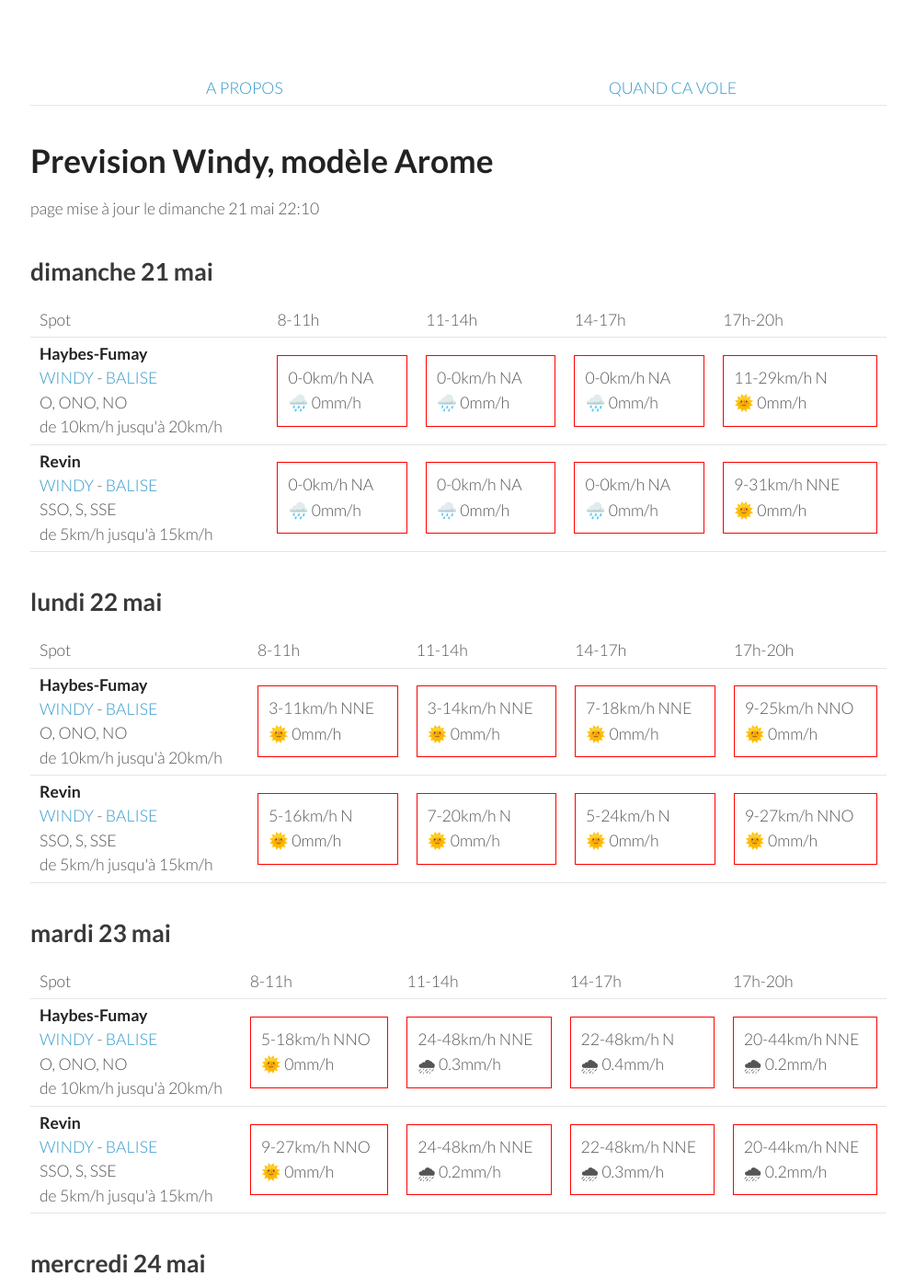
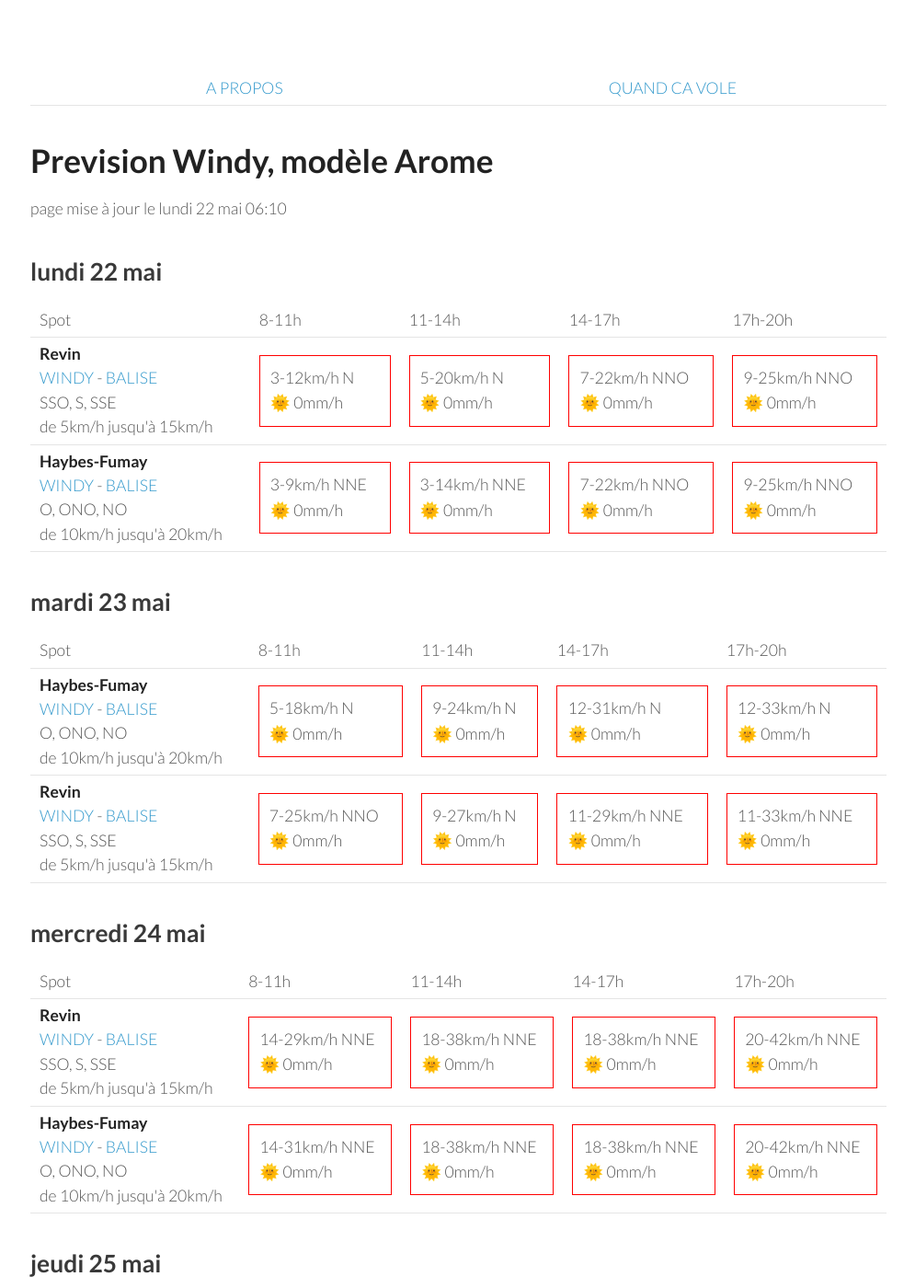
Before and after one commit to parapente-dans-le-nord/parapente-dans-le-nord.github.io, a Jekyll site: the page built from ardennes.markdown, in a window 1280 px wide and 1400 px high. Shown: the whole window at 92% size, without its empty margins (25-1020 px from the left). Built offline with Jekyll 4.4.1, drawn with Linux system fonts in a browser that asks for light colours; some of the changed text lies outside the part shown.

Commit message:
update index.markdown

```diff
--- a/ardennes.markdown
+++ b/ardennes.markdown
@@ -7,42 +7,8 @@ title:  "Tous les spots"
 {: .links}
 
 # Prevision Windy, modèle Arome
-page mise à jour le dimanche 21 mai 22:10
+page mise à jour le lundi 22 mai 06:10
 
-## dimanche 21 mai
-
-{::nomarkdown}
-<table>
-  <tbody>
-    <tr>
-      <td>Spot</td>
-      <td>8-11h</td>
-      <td>11-14h</td>
-      <td>14-17h</td>
-      <td>17h-20h</td>
-    </tr>
-<tr>
-        <td><strong>Haybes-Fumay</strong><br><a href="https://windy.com/49.998/4.715?49.913,4.738,10">WINDY</a> - <span class=""><a href="http://www.balisemeteo.com/balise.php?idBalise=104">BALISE</a> </span><br> <span class="vent-favorable">O, ONO, NO</span><br><span class="force-vent">de 10km/h jusqu'à 20km/h</span> </td>
-
-            <td><div class="not-flyable"><p>0-0km/h NA</p><p>🌧️ 0mm/h</p></div></td>
-            <td><div class="not-flyable"><p>0-0km/h NA</p><p>🌧️ 0mm/h</p></div></td>
-            <td><div class="not-flyable"><p>0-0km/h NA</p><p>🌧️ 0mm/h</p></div></td>
-            <td><div class="not-flyable"><p>11-29km/h N</p><p>🌞 0mm/h</p></div></td>
-
-    </tr>
-<tr>
-        <td><strong>Revin</strong><br><a href="https://windy.com/49.948/4.625?49.543,4.625,8">WINDY</a> - <span class=""><a href="http://www.balisemeteo.com/balise.php?idBalise=5019">BALISE</a> </span><br> <span class="vent-favorable">SSO, S, SSE</span><br><span class="force-vent">de 5km/h jusqu'à 15km/h</span> </td>
-
-            <td><div class="not-flyable"><p>0-0km/h NA</p><p>🌧️ 0mm/h</p></div></td>
-            <td><div class="not-flyable"><p>0-0km/h NA</p><p>🌧️ 0mm/h</p></div></td>
-            <td><div class="not-flyable"><p>0-0km/h NA</p><p>🌧️ 0mm/h</p></div></td>
-            <td><div class="not-flyable"><p>9-31km/h NNE</p><p>🌞 0mm/h</p></div></td>
-
-    </tr>
-
-</tbody>
-</table>
-{:/}
 ## lundi 22 mai
 
 {::nomarkdown}
@@ -56,22 +22,22 @@ page mise à jour le dimanche 21 mai 22:10
       <td>17h-20h</td>
     </tr>
 <tr>
-        <td><strong>Haybes-Fumay</strong><br><a href="https://windy.com/49.998/4.715?49.913,4.738,10">WINDY</a> - <span class=""><a href="http://www.balisemeteo.com/balise.php?idBalise=104">BALISE</a> </span><br> <span class="vent-favorable">O, ONO, NO</span><br><span class="force-vent">de 10km/h jusqu'à 20km/h</span> </td>
+        <td><strong>Revin</strong><br><a href="https://windy.com/49.948/4.625?49.543,4.625,8">WINDY</a> - <span class=""><a href="http://www.balisemeteo.com/balise.php?idBalise=5019">BALISE</a> </span><br> <span class="vent-favorable">SSO, S, SSE</span><br><span class="force-vent">de 5km/h jusqu'à 15km/h</span> </td>
 
-            <td><div class="not-flyable"><p>3-11km/h NNE</p><p>🌞 0mm/h</p></div></td>
-            <td><div class="not-flyable"><p>3-14km/h NNE</p><p>🌞 0mm/h</p></div></td>
-            <td><div class="not-flyable"><p>7-18km/h NNE</p><p>🌞 0mm/h</p></div></td>
+            <td><div class="not-flyable"><p>3-12km/h N</p><p>🌞 0mm/h</p></div></td>
+            <td><div class="not-flyable"><p>5-20km/h N</p><p>🌞 0mm/h</p></div></td>
+            <td><div class="not-flyable"><p>7-22km/h NNO</p><p>🌞 0mm/h</p></div></td>
             <td><div class="not-flyable"><p>9-25km/h NNO</p><p>🌞 0mm/h</p></div></td>
 
 
     </tr>
 <tr>
-        <td><strong>Revin</strong><br><a href="https://windy.com/49.948/4.625?49.543,4.625,8">WINDY</a> - <span class=""><a href="http://www.balisemeteo.com/balise.php?idBalise=5019">BALISE</a> </span><br> <span class="vent-favorable">SSO, S, SSE</span><br><span class="force-vent">de 5km/h jusqu'à 15km/h</span> </td>
+        <td><strong>Haybes-Fumay</strong><br><a href="https://windy.com/49.998/4.715?49.913,4.738,10">WINDY</a> - <span class=""><a href="http://www.balisemeteo.com/balise.php?idBalise=104">BALISE</a> </span><br> <span class="vent-favorable">O, ONO, NO</span><br><span class="force-vent">de 10km/h jusqu'à 20km/h</span> </td>
 
-            <td><div class="not-flyable"><p>5-16km/h N</p><p>🌞 0mm/h</p></div></td>
-            <td><div class="not-flyable"><p>7-20km/h N</p><p>🌞 0mm/h</p></div></td>
-            <td><div class="not-flyable"><p>5-24km/h N</p><p>🌞 0mm/h</p></div></td>
-            <td><div class="not-flyable"><p>9-27km/h NNO</p><p>🌞 0mm/h</p></div></td>
+            <td><div class="not-flyable"><p>3-9km/h NNE</p><p>🌞 0mm/h</p></div></td>
+            <td><div class="not-flyable"><p>3-14km/h NNE</p><p>🌞 0mm/h</p></div></td>
+            <td><div class="not-flyable"><p>7-22km/h NNO</p><p>🌞 0mm/h</p></div></td>
+            <td><div class="not-flyable"><p>9-25km/h NNO</p><p>🌞 0mm/h</p></div></td>
 
 
     </tr>
@@ -94,20 +60,20 @@ page mise à jour le dimanche 21 mai 22:10
 <tr>
         <td><strong>Haybes-Fumay</strong><br><a href="https://windy.com/49.998/4.715?49.913,4.738,10">WINDY</a> - <span class=""><a href="http://www.balisemeteo.com/balise.php?idBalise=104">BALISE</a> </span><br> <span class="vent-favorable">O, ONO, NO</span><br><span class="force-vent">de 10km/h jusqu'à 20km/h</span> </td>
 
-            <td><div class="not-flyable"><p>5-18km/h NNO</p><p>🌞 0mm/h</p></div></td>
-            <td><div class="not-flyable"><p>24-48km/h NNE</p><p>🌧 0.3mm/h</p></div></td>
-            <td><div class="not-flyable"><p>22-48km/h N</p><p>🌧 0.4mm/h</p></div></td>
-            <td><div class="not-flyable"><p>20-44km/h NNE</p><p>🌧 0.2mm/h</p></div></td>
+            <td><div class="not-flyable"><p>5-18km/h N</p><p>🌞 0mm/h</p></div></td>
+            <td><div class="not-flyable"><p>9-24km/h N</p><p>🌞 0mm/h</p></div></td>
+            <td><div class="not-flyable"><p>12-31km/h N</p><p>🌞 0mm/h</p></div></td>
+            <td><div class="not-flyable"><p>12-33km/h N</p><p>🌞 0mm/h</p></div></td>
 
 
     </tr>
 <tr>
         <td><strong>Revin</strong><br><a href="https://windy.com/49.948/4.625?49.543,4.625,8">WINDY</a> - <span class=""><a href="http://www.balisemeteo.com/balise.php?idBalise=5019">BALISE</a> </span><br> <span class="vent-favorable">SSO, S, SSE</span><br><span class="force-vent">de 5km/h jusqu'à 15km/h</span> </td>
 
-            <td><div class="not-flyable"><p>9-27km/h NNO</p><p>🌞 0mm/h</p></div></td>
-            <td><div class="not-flyable"><p>24-48km/h NNE</p><p>🌧 0.2mm/h</p></div></td>
-            <td><div class="not-flyable"><p>22-48km/h NNE</p><p>🌧 0.3mm/h</p></div></td>
-            <td><div class="not-flyable"><p>20-44km/h NNE</p><p>🌧 0.2mm/h</p></div></td>
+            <td><div class="not-flyable"><p>7-25km/h NNO</p><p>🌞 0mm/h</p></div></td>
+            <td><div class="not-flyable"><p>9-27km/h N</p><p>🌞 0mm/h</p></div></td>
+            <td><div class="not-flyable"><p>11-29km/h NNE</p><p>🌞 0mm/h</p></div></td>
+            <td><div class="not-flyable"><p>11-33km/h NNE</p><p>🌞 0mm/h</p></div></td>
 
 
     </tr>
@@ -131,9 +97,9 @@ page mise à jour le dimanche 21 mai 22:10
         <td><strong>Revin</strong><br><a href="https://windy.com/49.948/4.625?49.543,4.625,8">WINDY</a> - <span class=""><a href="http://www.balisemeteo.com/balise.php?idBalise=5019">BALISE</a> </span><br> <span class="vent-favorable">SSO, S, SSE</span><br><span class="force-vent">de 5km/h jusqu'à 15km/h</span> </td>
 
             <td><div class="not-flyable"><p>14-29km/h NNE</p><p>🌞 0mm/h</p></div></td>
-            <td><div class="not-flyable"><p>18-37km/h NNE</p><p>🌞 0mm/h</p></div></td>
             <td><div class="not-flyable"><p>18-38km/h NNE</p><p>🌞 0mm/h</p></div></td>
-            <td><div class="not-flyable"><p>20-40km/h NNE</p><p>🌞 0mm/h</p></div></td>
+            <td><div class="not-flyable"><p>18-38km/h NNE</p><p>🌞 0mm/h</p></div></td>
+            <td><div class="not-flyable"><p>20-42km/h NNE</p><p>🌞 0mm/h</p></div></td>
 
 
     </tr>
@@ -166,8 +132,8 @@ page mise à jour le dimanche 21 mai 22:10
 <tr>
         <td><strong>Haybes-Fumay</strong><br><a href="https://windy.com/49.998/4.715?49.913,4.738,10">WINDY</a> - <span class=""><a href="http://www.balisemeteo.com/balise.php?idBalise=104">BALISE</a> </span><br> <span class="vent-favorable">O, ONO, NO</span><br><span class="force-vent">de 10km/h jusqu'à 20km/h</span> </td>
 
-            <td><div class="not-flyable"><p>12-27km/h NE</p><p>🌞 0mm/h</p></div></td>
-            <td><div class="not-flyable"><p>20-42km/h NNE</p><p>🌞 0mm/h</p></div></td>
+            <td><div class="not-flyable"><p>14-27km/h NNE</p><p>🌞 0mm/h</p></div></td>
+            <td><div class="not-flyable"><p>20-40km/h NNE</p><p>🌞 0mm/h</p></div></td>
             <td><div class="not-flyable"><p>20-42km/h NE</p><p>🌞 0mm/h</p></div></td>
             <td><div class="not-flyable"><p>20-42km/h NE</p><p>🌞 0mm/h</p></div></td>
 
@@ -176,7 +142,7 @@ page mise à jour le dimanche 21 mai 22:10
 <tr>
         <td><strong>Revin</strong><br><a href="https://windy.com/49.948/4.625?49.543,4.625,8">WINDY</a> - <span class=""><a href="http://www.balisemeteo.com/balise.php?idBalise=5019">BALISE</a> </span><br> <span class="vent-favorable">SSO, S, SSE</span><br><span class="force-vent">de 5km/h jusqu'à 15km/h</span> </td>
 
-            <td><div class="not-flyable"><p>12-27km/h NE</p><p>🌞 0mm/h</p></div></td>
+            <td><div class="not-flyable"><p>14-29km/h NNE</p><p>🌞 0mm/h</p></div></td>
             <td><div class="not-flyable"><p>20-40km/h NNE</p><p>🌞 0mm/h</p></div></td>
             <td><div class="not-flyable"><p>20-42km/h NE</p><p>🌞 0mm/h</p></div></td>
             <td><div class="not-flyable"><p>20-42km/h NE</p><p>🌞 0mm/h</p></div></td>
```
